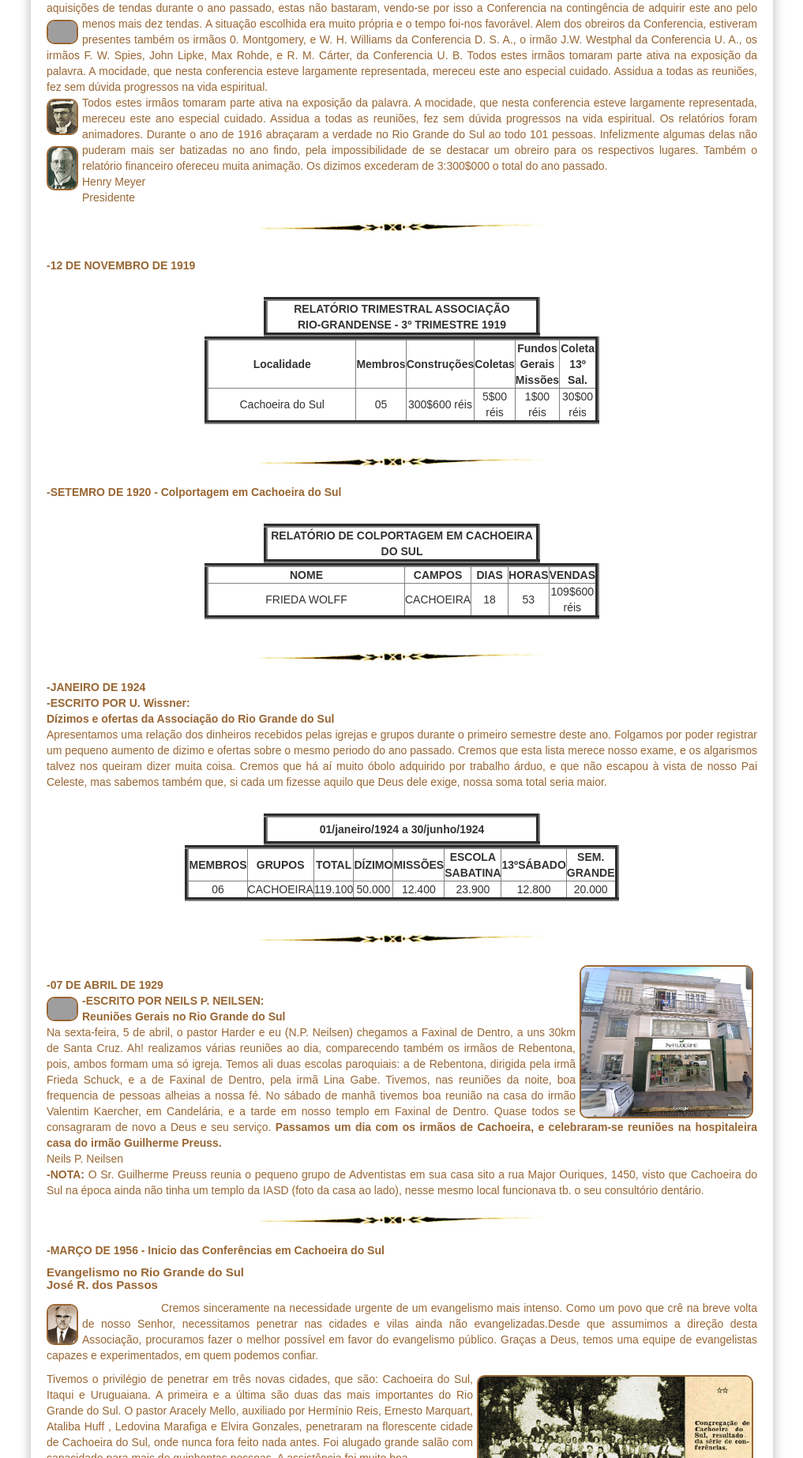
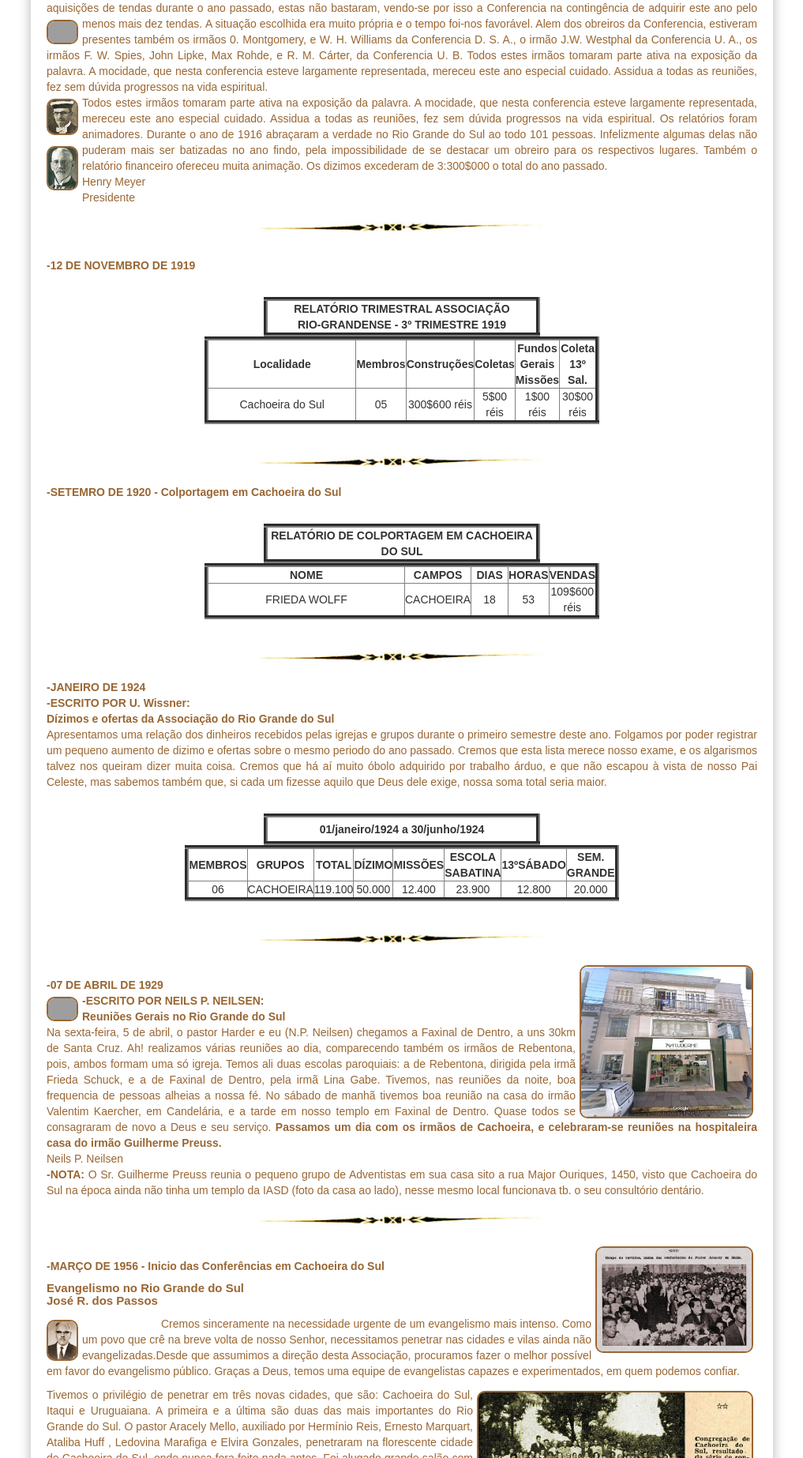
Before and after one commit to claudiovargas1955/claudiovargas1955.github.io, a Jekyll site: the page built from _pages/história-da-iasd-cachoeira.html, in a window 1280 px wide. Shown: the part 2291-4137 px from the top of the page at 79% size, without its empty margins (131-1148 px from the left). Built offline with Jekyll 4.4.1, drawn with Linux system fonts in a browser that asks for light colours; some web fonts are replaced; grey boxes are pictures that could not be loaded.

Commit message:
Update história-da-iasd-cachoeira.html

```diff
--- a/_pages/história-da-iasd-cachoeira.html
+++ b/_pages/história-da-iasd-cachoeira.html
@@ -377,6 +377,8 @@ Cachoeira do Sul na época ainda não tinha um templo da IASD (foto da casa ao l
 dentário.<br>
 
 <img class="dir3" style="float:center"; src="/images/separacao.jpg" class="img-responsive" width="400px" title="";/><br>
+<img class="dir2" style="float:right"; src="/images/conferencia.jpg" class="img-responsive" width="200px" title="Salão de conferências";/><br>
+
 
 <b>-MARÇO DE 1956 - Inicio das Conferências em Cachoeira do Sul</b><br>
        <h5>Evangelismo no Rio Grande do Sul<br>
```
